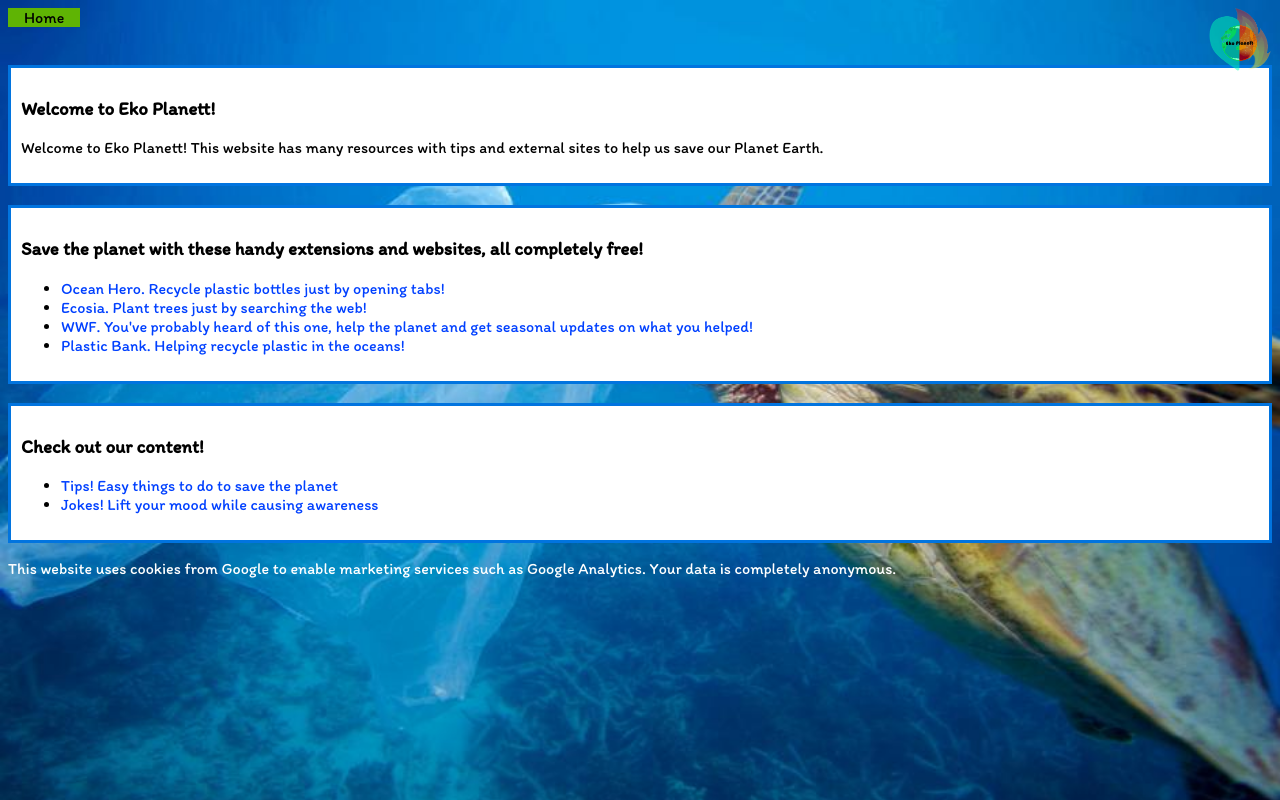
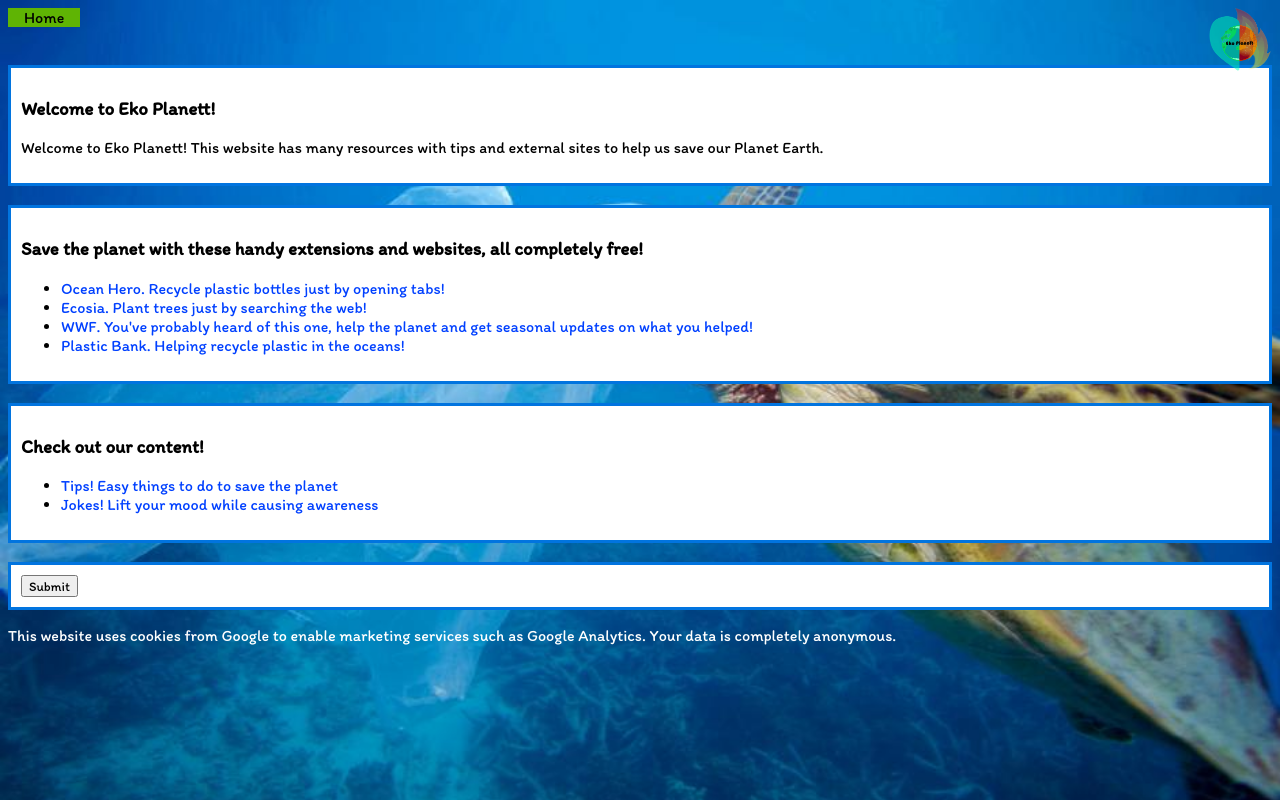
Before and after one commit to Eko-Planett/Eko-Planett, a plain HTML site: page index.html in a window 1280 px wide. Drawn offline with Linux system fonts and the light colour scheme.

Commit message:
Update index.html

```diff
--- a/index.html
+++ b/index.html
@@ -22,6 +22,10 @@
       <ul>
         <li><a href="/tips.html"> Tips! Easy things to do to save the planet </a></li>
         <li><a href="/jokes.html"> Jokes! Lift your mood while causing awareness </a></li>
+     </div>
+    <br>
+    <div class="section">
+      <input type="submit">
       </ul>
     </div>
     <page-footer></page-footer>
```
